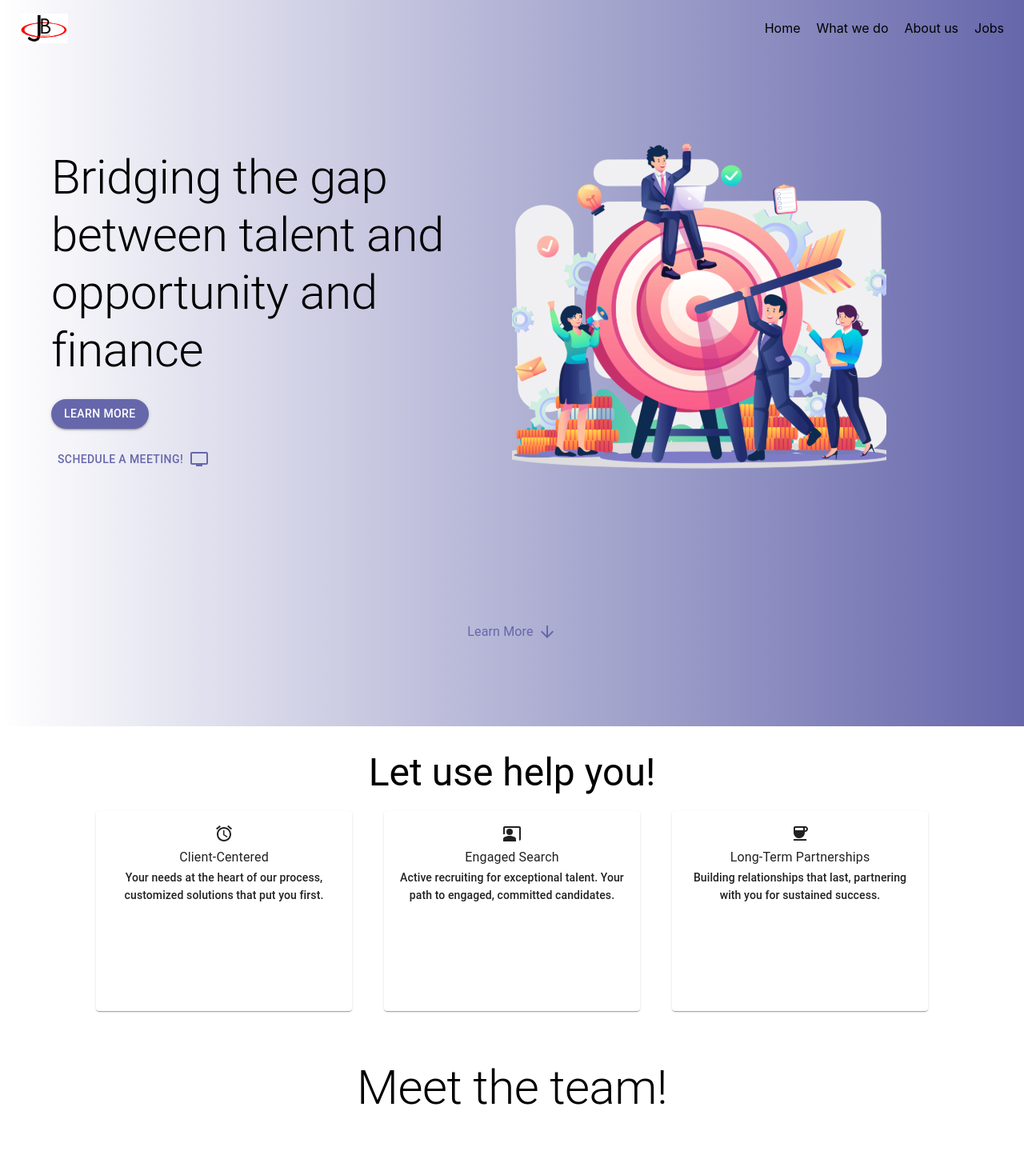
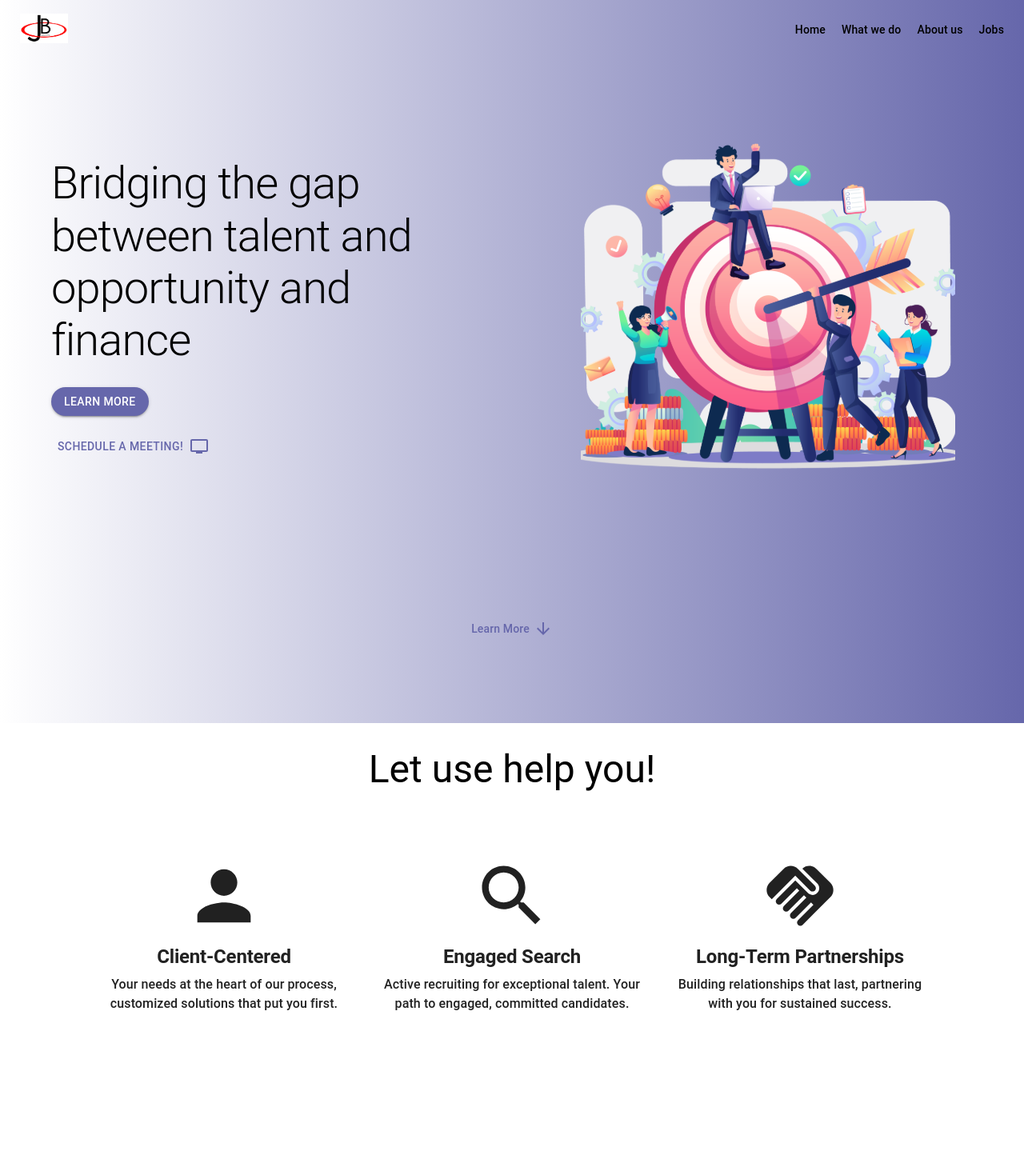
Before and after one commit to IvanTorresMia/js-associates-website, a React (Create React App) app: page / in a window 1280 px wide. Shown: the top 1444 px of the page at 80% size. Built offline with nearby package versions, Linux system fonts and the light colour scheme.

Commit message:
jobs_phase_1

```diff
--- a/src/App.tsx
+++ b/src/App.tsx
@@ -3,9 +3,12 @@ import { BrowserRouter, Route, Routes } from "react-router-dom";
 import Layout from "./pages/layout/layout";
 import Main from "./pages/main/Main";
 import { Jobs } from "./pages/jobs";
+import { ThemeProvider } from "@mui/material";
+import { theme } from "./theme";
 
 function App() {
   return (
+    <ThemeProvider theme={theme}>
       <BrowserRouter>
         <Routes>
           <Route path="/" element={<Layout />}>
@@ -14,6 +17,7 @@ function App() {
           </Route>
         </Routes>
       </BrowserRouter>
+    </ThemeProvider>
   );
 }
 
--- a/src/pages/aboutus/aboutus.tsx
+++ b/src/pages/aboutus/aboutus.tsx
@@ -7,7 +7,7 @@ import byron from "../../assets/images/byron.png";
 const AboutUs: React.FunctionComponent = () => {
   return (
     <Box paddingTop={"40px"} id="aboutus">
-      <Typography marginBottom={"50px"} variant="h2" textAlign={"center"}>
+      <Typography marginBottom={"50px"} variant="h1" textAlign={"center"}>
         Meet the team!
       </Typography>
       <Box
--- a/src/pages/home/home.tsx
+++ b/src/pages/home/home.tsx
@@ -27,7 +27,7 @@ const Home: React.FunctionComponent = () => {
       <Grid item xs={12} sm={12} md={12} lg={6} margin={"auto"}>
         {" "}
         <Box width={"80%"} margin={"auto"}>
-          <Typography variant="h2">
+          <Typography variant="h1">
             Bridging the gap between talent and opportunity and finance
           </Typography>
           <Box marginTop={"25px"}>
@@ -48,7 +48,14 @@ const Home: React.FunctionComponent = () => {
         </Box>
       </Grid>
 
-      <Grid xs={12} sm={12} md={12} lg={6}>
+      <Grid
+        xs={12}
+        sm={12}
+        md={12}
+        lg={6}
+        display={"flex"}
+        justifyContent={"center"}
+      >
         <HomePageIcon />
       </Grid>
 
--- a/src/pages/infocards/InfoCards.tsx
+++ b/src/pages/infocards/InfoCards.tsx
@@ -4,36 +4,46 @@ import {
   CardContent,
   Divider,
   Grid,
+  Paper,
   Typography,
 } from "@mui/material";
 import React from "react";
-import AccessAlarmsIcon from "@mui/icons-material/AccessAlarms";
-import CoffeeIcon from "@mui/icons-material/Coffee";
-import CoPresentIcon from "@mui/icons-material/CoPresent";
+import PersonIcon from "@mui/icons-material/Person";
+import HandshakeIcon from "@mui/icons-material/Handshake";
+import SearchIcon from "@mui/icons-material/Search";
+import { colors } from "../../constants/colors";
+
+const iconStyle = {
+  fontSize: "100px",
+};
+
+const colorGradient = {
+  backgroundImage: `linear-gradient(to right, #fff 0%, ${colors.primaryBlue} 100%)`,
+};
 
 const cardInfo = [
   {
     title: "Client-Centered",
     text: "Your needs at the heart of our process, customized solutions that put you first.",
-    icon: <AccessAlarmsIcon />,
+    icon: <PersonIcon style={iconStyle} />,
   },
   {
     title: "Engaged Search",
     text: "Active recruiting for exceptional talent. Your path to engaged, committed candidates.",
-    icon: <CoPresentIcon />,
+    icon: <SearchIcon style={iconStyle} />,
   },
   {
     title: "Long-Term Partnerships",
     text: "Building relationships that last, partnering with you for sustained success.",
-    icon: <CoffeeIcon />,
+    icon: <HandshakeIcon style={iconStyle} />,
   },
 ];
 
 const InfoCards: React.FunctionComponent = () => {
   return (
     <Grid
+      container
       paddingTop={"30px"}
-      container
       id="learn_more"
       justifyContent={"center"}
     >
@@ -50,12 +60,11 @@ const InfoCards: React.FunctionComponent = () => {
           sm={4}
           md={3}
           key={i}
-          margin={"20px"}
+          margin={"80px 20px"}
           width={"20%"}
           height={"250px"}
         >
-          <Card style={{ height: "100%" }}>
-            <CardContent>
+          <Paper elevation={0} style={{ height: "100%" }}>
             <Box
               display={"flex"}
               flexDirection={"column"}
@@ -63,12 +72,13 @@ const InfoCards: React.FunctionComponent = () => {
               alignItems={"center"}
             >
               <Box>{card.icon}</Box>
-                <Typography variant="subtitle1">{card.title}</Typography>
+              <Typography variant="h2">{card.title}</Typography>
               <Divider />
-                <Typography textAlign={"center"} variant="subtitle2">{card.text}</Typography>
+              <Typography textAlign={"center"} variant="subtitle2">
+                {card.text}
+              </Typography>
             </Box>
-            </CardContent>
-          </Card>
+          </Paper>
         </Grid>
       ))}
     </Grid>
--- a/src/pages/jobs/index.tsx
+++ b/src/pages/jobs/index.tsx
@@ -1,15 +1,50 @@
-import { Grid, Typography } from "@mui/material";
-import React from "react";
+import { Button, Grid, Typography } from "@mui/material";
+import React, { useState } from "react";
 import { colors } from "../../constants/colors";
 
 export const Jobs: React.FunctionComponent = () => {
+  const [fileBase64, setFileBase64] = useState<string>("");
+
+  function convertFile(files: FileList | null) {
+    if (files) {
+      const fileRef = files[0] || "";
+      const fileType: string = fileRef.type || "";
+      console.log("This file upload is of type:", fileType);
+      const reader = new FileReader();
+      reader.readAsBinaryString(fileRef);
+      reader.onload = (ev: any) => {
+        // convert it to base64
+        setFileBase64(`data:${fileType};base64,${btoa(ev.target.result)}`);
+      };
+    }
+  }
+
+  const testFile = () => {
+    const formData = new FormData();
+
+    formData.append("file", fileBase64);
+
+    console.log(formData);
+  };
   return (
     <Grid container paddingTop={"75px"}>
-      <Grid item xs={12} style={{backgroundColor: colors.primaryBlue}}>
-        <Typography color={colors.primaryWhite} textAlign={"center"} variant="h1">
+      <Grid item xs={12} style={{ backgroundColor: colors.primaryBlue }}>
+        <Typography
+          color={colors.primaryWhite}
+          textAlign={"center"}
+          variant="h1"
+        >
           Jobs
         </Typography>
+        <input type="file" onChange={(e) => convertFile(e.target.files)} />
+        <Button onClick={testFile} variant="contained">
+          Test file submit
+        </Button>
       </Grid>
+
+      {fileBase64.indexOf("application/pdf") > -1 && (
+        <embed src={fileBase64} width="800px" height="2100px" />
+      )}
     </Grid>
   );
 };
--- a/src/pages/layout/layout.tsx
+++ b/src/pages/layout/layout.tsx
@@ -1,4 +1,4 @@
-import { Button, Grid, Typography } from "@mui/material";
+import { Button, Grid, Typography, createTheme } from "@mui/material";
 import { Box } from "@mui/system";
 import React, { useState } from "react";
 import { Outlet } from "react-router-dom";
@@ -11,6 +11,7 @@ import { colors } from "../../constants/colors";
 const Layout: React.FunctionComponent = () => {
   const [navColor, setNavColor] = useState(false);
   const location = useLocation();
+
   const navigate = useNavigate();
   const changeNavbarColor = () => {
     if (window.scrollY >= 80) {
@@ -45,7 +46,9 @@ const Layout: React.FunctionComponent = () => {
               offset={-100}
               to="home"
             >
-              Home
+              <Typography color={navColor ? colors.primaryWhite : ""}>
+                Home
+              </Typography>
             </Link>
           </Box>
           <Box padding={"10px"}>
@@ -53,10 +56,12 @@ const Layout: React.FunctionComponent = () => {
               smooth={true}
               hashSpy={true}
               duration={500}
-              offset={-100}
+              offset={-73}
               to="learn_more"
             >
-              What we do
+              <Typography color={navColor ? colors.primaryWhite : ""}>
+                What we do
+              </Typography>
             </Link>
           </Box>
           <Box padding={"10px"}>
@@ -67,11 +72,15 @@ const Layout: React.FunctionComponent = () => {
               offset={-50}
               to="aboutus"
             >
-              About us
+              <Typography color={navColor ? colors.primaryWhite : ""}>
+                About us
+              </Typography>
             </Link>
           </Box>
           <Box padding={"10px"} onClick={() => navigate("/jobs")}>
-            Jobs
+            <Typography color={navColor ? colors.primaryWhite : ""}>
+              Jobs
+            </Typography>
           </Box>
         </Box>
       </Box>
--- /dev/null
+++ b/src/theme.ts
@@ -0,0 +1,55 @@
+import { createTheme } from "@mui/material";
+import { colors } from "./constants/colors";
+
+export const theme = createTheme({
+  components: {
+    MuiTextField: {
+      defaultProps: {
+        variant: "standard",
+      },
+    },
+  },
+  palette: {
+    primary: {
+      main: colors.primaryBlue,
+    },
+  },
+  typography: {
+    // big titles
+    h1: {
+      fontSize: "56px",
+    },
+    h2: {
+      fontWeight: 600,
+      fontSize: "24px",
+      lineHeight: "44px",
+    },
+    // Medium Titles
+    subtitle1: {
+      fontWeight: 400,
+      fontSize: "22px",
+      lineHeight: "28px",
+    },
+    // Small Titles
+    subtitle2: {
+      fontWeight: 500,
+      fontSize: "16px",
+      lineHeight: "24px",
+    },
+    // Big body for tables etc.
+    body1: {
+      fontWeight: 500,
+      fontSize: "14px",
+      lineHeight: "24px",
+    },
+    // small body for table data etc.
+    body2: {
+      fontWeight: 400,
+      fontSize: "14px",
+      lineHeight: "20.02px",
+    },
+  },
+  shape: {
+    borderRadius: 8,
+  },
+});
```
Lines whose indentation alone changed are shown as unchanged.
